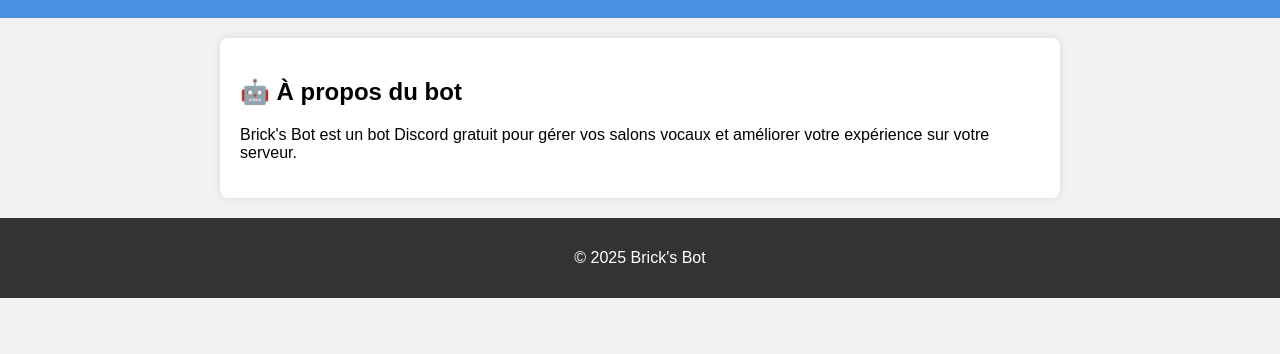
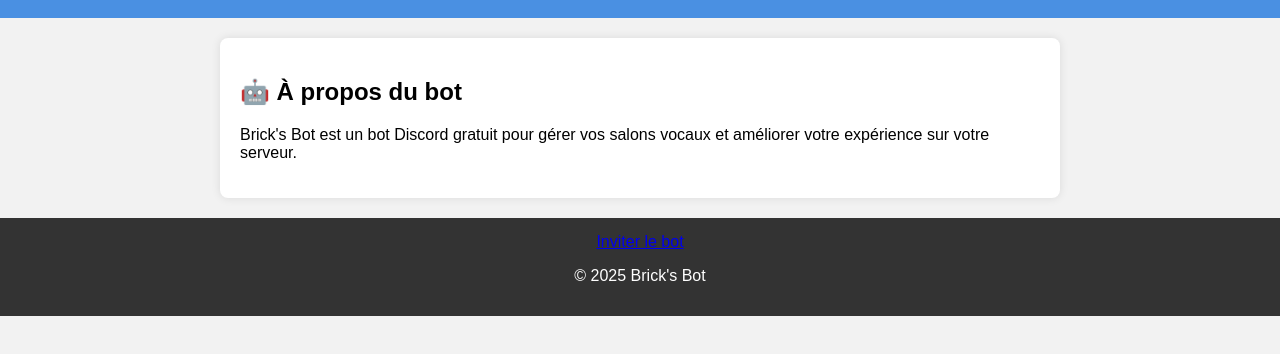
Before and after one commit to briquee/Brick-s-bot, a plain HTML site: page index.html in a window 1280 px wide. Shown: the part 120-474 px from the top of the page. Drawn offline with Linux system fonts and the light colour scheme.

Commit message:
Update index.html

```diff
--- a/index.html
+++ b/index.html
@@ -23,6 +23,7 @@
     </main>
 
     <footer>
+        <a href="https://discord.com/oauth2/authorize?client_id=1435608849477533786&permissions=2163215360&integration_type=0&scope=bot+applications.commands" class="btn primary">Inviter le bot</a>
         <p>&copy; 2025 Brick's Bot</p>
     </footer>
 </body>
```
